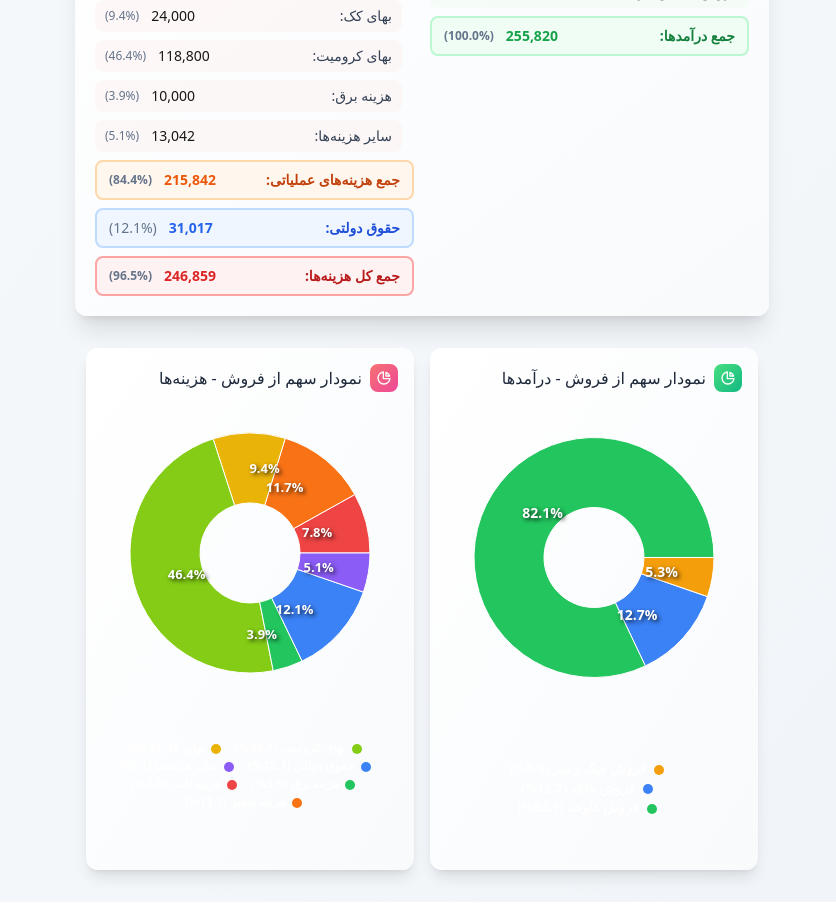
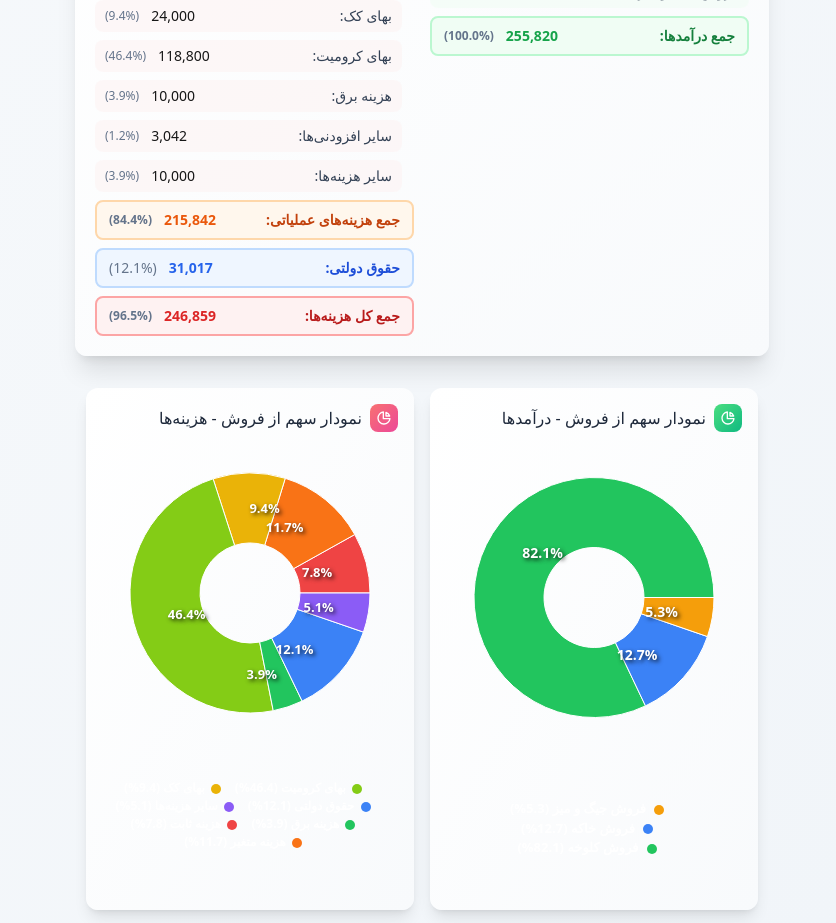
Before and after one commit to AliEmamian/part, a Next.js app: page / in a window 1280 px wide. Shown: the part 860-1783 px from the top of the page, without its empty margins (444-1280 px from the left). Before the commit the page ends 1762 px from the top, so only its background shows below. Built offline with nearby package versions, Linux system fonts and the light colour scheme.

Commit message:
Refactor calculation logic to improve clarity and consistency; update CalculationResult interface to include separate fields for other additives and other costs. Adjust Home page to reflect these changes in the display of costs and revenue calculations.

```diff
--- a/app/page.tsx
+++ b/app/page.tsx
@@ -16,7 +16,7 @@ import ChromiteConsumptionSlider from '@/components/ChromiteConsumptionSlider';
 import CokeConsumptionSlider from '@/components/CokeConsumptionSlider';
 import RevenuePieChart from '@/components/RevenuePieChart';
 import CostsPieChart from '@/components/CostsPieChart';
-import { calculate, Assumptions } from '@/utils/calculations';
+import { calculate, Assumptions, CalculationResult } from '@/utils/calculations';
 
 export default function Home() {
   const [assumptions, setAssumptions] = useState<Assumptions>({});
@@ -48,12 +48,9 @@ export default function Home() {
   const [cokeConsumption, setCokeConsumption] = useState<number>(0.6);
   const [initialCokeConsumption, setInitialCokeConsumption] = useState<number>(0.6);
   const [loading, setLoading] = useState(true);
-  const [calculationResult, setCalculationResult] = useState(
-    calculate(2000, {})
-  );
-  const [initialCalculationResult, setInitialCalculationResult] = useState(
-    calculate(2000, {})
-  );
+  const initialCalcResult: CalculationResult = calculate(2000, {});
+  const [calculationResult, setCalculationResult] = useState<CalculationResult>(initialCalcResult);
+  const [initialCalculationResult, setInitialCalculationResult] = useState<CalculationResult>(initialCalcResult);
 
   useEffect(() => {
     // بارگذاری فرضیات
@@ -737,14 +734,27 @@ export default function Home() {
                         </div>
                       </div>
                       <div className="flex justify-between items-center rounded-lg bg-red-50/50 px-2.5 py-1.5 transition-colors duration-200 hover:bg-red-100/50 dark:bg-red-900/10 dark:hover:bg-red-900/20">
+                        <span className="text-sm font-medium text-slate-700 dark:text-slate-300">سایر افزودنی‌ها:</span>
+                        <div className="flex items-center gap-3">
+                          <span className="text-sm font-medium">
+                            {Math.round(calculationResult.costs.otherAdditives).toLocaleString('en-US')}
+                          </span>
+                          <span className="text-xs text-slate-500">
+                            ({calculationResult.revenue.total > 0
+                              ? ((calculationResult.costs.otherAdditives / calculationResult.revenue.total) * 100).toFixed(1)
+                              : '0.0'}%)
+                          </span>
+                        </div>
+                      </div>
+                      <div className="flex justify-between items-center rounded-lg bg-red-50/50 px-2.5 py-1.5 transition-colors duration-200 hover:bg-red-100/50 dark:bg-red-900/10 dark:hover:bg-red-900/20">
                         <span className="text-sm font-medium text-slate-700 dark:text-slate-300">سایر هزینه‌ها:</span>
                         <div className="flex items-center gap-3">
                           <span className="text-sm font-medium">
-                            {Math.round(calculationResult.costs.other).toLocaleString('en-US')}
+                            {Math.round(calculationResult.costs.otherCosts).toLocaleString('en-US')}
                           </span>
                           <span className="text-xs text-slate-500">
                             ({calculationResult.revenue.total > 0
-                              ? ((calculationResult.costs.other / calculationResult.revenue.total) * 100).toFixed(1)
+                              ? ((calculationResult.costs.otherCosts / calculationResult.revenue.total) * 100).toFixed(1)
                               : '0.0'}%)
                           </span>
                         </div>
@@ -761,7 +771,8 @@ export default function Home() {
                             calculationResult.costs.coke +
                             calculationResult.costs.chromite +
                             calculationResult.costs.electricity +
-                            calculationResult.costs.other).toLocaleString('en-US')}
+                            calculationResult.costs.otherAdditives +
+                            calculationResult.costs.otherCosts).toLocaleString('en-US')}
                         </span>
                         <span className="text-xs text-slate-500">
                           ({calculationResult.revenue.total > 0
@@ -770,7 +781,8 @@ export default function Home() {
                               calculationResult.costs.coke +
                               calculationResult.costs.chromite +
                               calculationResult.costs.electricity +
-                              calculationResult.costs.other) / calculationResult.revenue.total) * 100).toFixed(1)
+                              calculationResult.costs.otherAdditives +
+                              calculationResult.costs.otherCosts) / calculationResult.revenue.total) * 100).toFixed(1)
                             : '0.0'}%)
                         </span>
                       </div>
--- a/utils/calculations.ts
+++ b/utils/calculations.ts
@@ -24,7 +24,9 @@ export interface CalculationResult {
     chromite: number; // بهای کرومیت مصرفی
     electricity: number; // هزینه برق مصرفی
     governmentFee: number; // حقوق دولتی
-    other: number; // سایر هزینه‌ها
+    otherAdditives: number; // سایر افزودنی‌ها
+    otherCosts: number; // سایر هزینه‌ها
+    other: number; // سایر هزینه‌ها (برای سازگاری با کد قبلی)
     total: number; // جمع هزینه‌ها
   };
   profit: {
@@ -126,7 +128,7 @@ export function calculate(
   // سود خالص = درآمد کل - هزینه کل
   const netProfit = totalRevenue - totalCosts;
 
-  return {
+  const result: CalculationResult = {
     revenue: {
       klohe: kloheRevenue,
       khake: khakeRevenue,
@@ -140,7 +142,9 @@ export function calculate(
       chromite: chromiteCost,
       electricity: electricityCost,
       governmentFee: governmentFee,
-      other: otherCostsTotal + additivesCost,
+      otherAdditives: additivesCost,
+      otherCosts: otherCostsTotal,
+      other: otherCostsTotal + additivesCost, // برای سازگاری با کد قبلی
       total: totalCosts,
     },
     profit: {
@@ -148,4 +152,5 @@ export function calculate(
       net: netProfit,
     },
   };
+  return result;
 }
```
